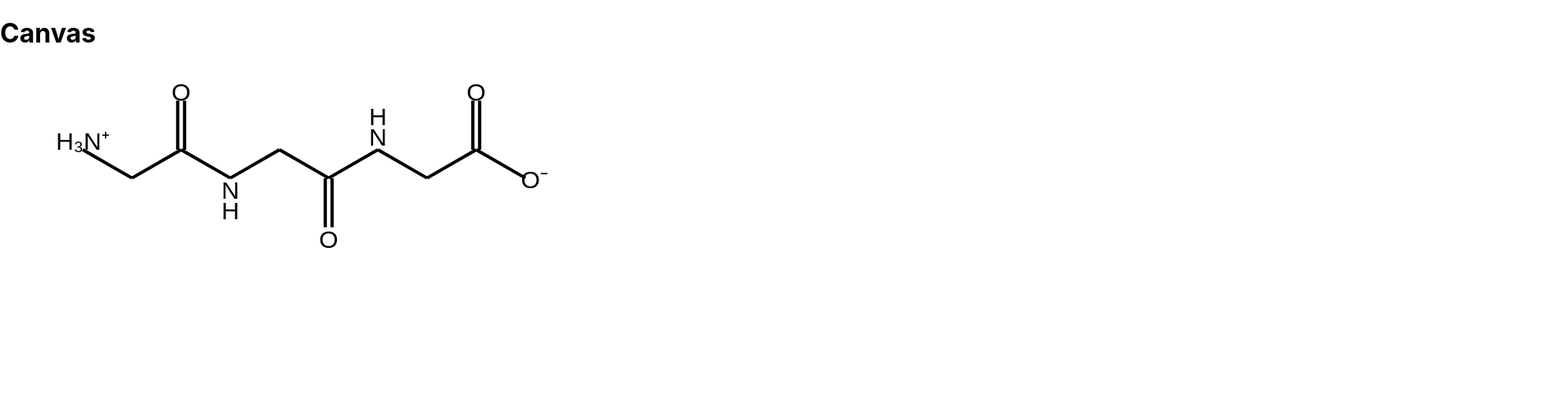
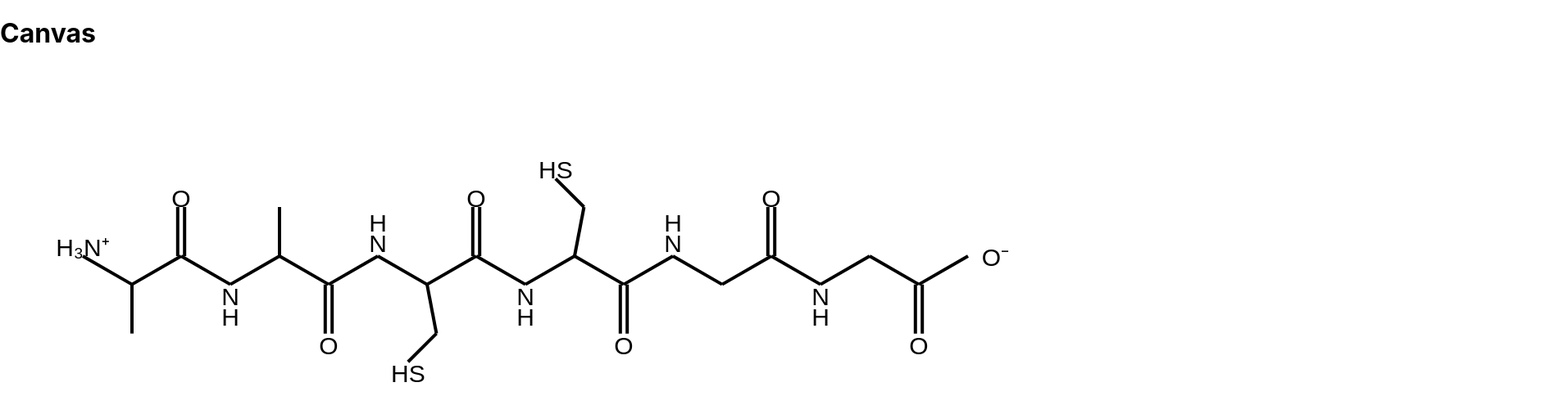
Before and after one commit to biela000/bioinformatyka-msc-2022, a React (Create React App) app: page /DEBUG/canvas in a window 1280 px wide. Shown: the top 506 px of the page at 82% size, 1902 px wide, since content can reach past the window. Built offline with nearby package versions, Linux system fonts and the light colour scheme.

Commit message:
Add a draw function, implement A, C and G

```diff
--- a/src/components/Canvas/Canvas.tsx
+++ b/src/components/Canvas/Canvas.tsx
@@ -1,4 +1,6 @@
 import React, { useEffect, useRef } from "react";
+import { drawBase, drawNH, drawNH3, drawOMinus, text } from "../../utils/canvas";
+import { AminoAcids } from "../../utils/aminoAcids";
 
 function Canvas() {
 	const canvasRef = useRef<HTMLCanvasElement>(null);
@@ -6,13 +8,17 @@ function Canvas() {
 		const canvas = canvasRef.current!;
 		const context = canvas.getContext("2d")!;
 		resetCanvas(context);
-		drawNH3(context, 100, 100);
-		let [x, y] = drawBase(context, 100, 100, false);
-		drawNH(context, x, y, false);
-		[x, y] = drawBase(context, x, y, true);
-		drawNH(context, x, y, true);
-		[x, y] = drawBase(context, x, y, false);
-		drawOMinus(context, x, y);
+
+		const acidString = "AACCGG";
+		drawPeptide(context, acidString);
+
+		// drawNH3(context, 100, 100);
+		// let [x, y] = drawBase(context, 100, 100, false);
+		// drawNH(context, x, y, false);
+		// [x, y] = drawBase(context, x, y, true);
+		// drawNH(context, x, y, true);
+		// [x, y] = drawBase(context, x, y, false);
+		// drawOMinus(context, x, y);
 
 	}, []);
 
@@ -25,8 +31,8 @@ function Canvas() {
 					border: "1px solid white"
 				}}
 				id="canvas"
-				width="1000"
-				height="300"
+				width="1900"
+				height="500"
 			></canvas>
 		</div>
 	);
@@ -39,131 +45,26 @@ const resetCanvas = (ctx: CanvasRenderingContext2D) => {
 	ctx.fillRect(0, 0, ctx.canvas.width, ctx.canvas.height);
 };
 
-// drawing in hexagon shapes, so when we move, we move using a tan(30) = 0.57735
+const drawPeptide = (ctx: CanvasRenderingContext2D, acidString: string) => {
+	let x = 100, y = 230;
+	drawNH3(ctx, x, y);
+	let inverted = false;
+	for (let i = 0; i < acidString.length; i++) {
+		let peptideX = 0, peptideY = 0;
+		[x, y, peptideX, peptideY] = drawBase(ctx, x, y, inverted);
 
-const tan30 = 0.57735;
+		const aminoAcid = AminoAcids.get(acidString[i]);
+		if (aminoAcid && aminoAcid.draw) {
+			aminoAcid.draw(ctx, peptideX, peptideY, inverted);
+		}
 
-const scalingFactor = 2;
-const baseSize = 30 * scalingFactor;
-const distance = baseSize;
-const lineWidth = baseSize / 15;
-const fontSize = baseSize / 2;
-const font = fontSize + "px Arial";
-
-const strokeStyle = "black";
-const fillStyle = "black";
-
-const drawBase = (ctx: CanvasRenderingContext2D, x: number, y: number, inverted: boolean = false) => {
-	ctx.save();
-	let peptideX = x;
-	let peptideY = y;
-	if (!inverted) {
-		// text(ctx, x, y, "H₃N⁺"); // this should be used only in the very first base
-		[x, y] = oneLine(ctx, x, y, x + distance, y + distance * tan30);
-		[x, y] = oneLine(ctx, x, y, x + distance, y - distance * tan30);
-		peptideX = x;
-		peptideY = y;
-		const [oxygenX, oxygenY] = doubleLine(ctx, x, y, x, y - distance);
-		text(ctx, oxygenX, oxygenY, "O");
-		[x, y] = oneLine(ctx, x, y, x + distance, y + distance * tan30);
-	} else {
-		// TODO: draw inverted base
-		[x, y] = oneLine(ctx, x, y, x + distance, y - distance * tan30);
-		[x, y] = oneLine(ctx, x, y, x + distance, y + distance * tan30);
-		peptideX = x;
-		peptideY = y;
-		const [oxygenX, oxygenY] = doubleLine(ctx, x, y, x, y + distance);
-		text(ctx, oxygenX, oxygenY + fontHeight(ctx), "O");
-		[x, y] = oneLine(ctx, x, y, x + distance, y - distance * tan30);
+		if (i !== acidString.length - 1) {
+			drawNH(ctx, x, y, inverted);
+		} else {
+			drawOMinus(ctx, x, y);
+		}
+		inverted = !inverted;
 	}
-	ctx.restore();
-	return [x, y, peptideX, peptideY];
-};
-
-const drawNH3 = (ctx: CanvasRenderingContext2D, x: number, y: number) => {
-	ctx.save();
-	text(ctx, x, y, "H₃N⁺");
-	ctx.restore();
-	return [x, y];
-};
-const drawOMinus = (ctx: CanvasRenderingContext2D, x: number, y: number) => {
-	ctx.save();
-	x += ctx.measureText("O⁻").width;
-	y += fontHeight(ctx) / 2;
-	text(ctx, x, y, "O⁻");
-	ctx.restore();
-	return [x, y];
-};
-const drawNH = (ctx: CanvasRenderingContext2D, x: number, y: number, up: boolean) => {
-	ctx.save();
-	if (up) y -= fontHeight(ctx) / 5;
-	else y += fontHeight(ctx);
-	text(ctx, x, y, "N");
-	if (up) y -= fontHeight(ctx);
-	else y += fontHeight(ctx);
-	text(ctx, x, y, "H");
-	ctx.restore();
-	return [x, y];
-};
-
-// Using these functions to easily keep track of the current x and y coordinates
-const oneLine = (ctx: CanvasRenderingContext2D, startX: number, startY: number, endX: number, endY: number): [number, number] => {
-	ctx.beginPath();
-	ctx.strokeStyle = strokeStyle;
-	ctx.lineWidth = lineWidth;
-	ctx.moveTo(startX, startY);
-	ctx.lineTo(endX, endY);
-	ctx.stroke();
-	ctx.closePath();
-	return [endX, endY];
-};
-
-const doubleLine = (ctx: CanvasRenderingContext2D, startX: number, startY: number, endX: number, endY: number): [number, number] => {
-	// calculating the vector and the perpendicular vector
-	const [vectorX, vectorY] = [endX - startX, endY - startY];
-	// multiplying the perpendicular vector by 0.07 to make it smaller
-
-
-	// WARNING: this is a magic number, and should be changed if the distance is changed #IMPORTANT
-	const [perpendicularVectorX, perpendicularVectorY] = [-vectorY * 0.07, vectorX * 0.07];
-
-
-	ctx.beginPath();
-	ctx.strokeStyle = "black";
-	ctx.lineWidth = lineWidth;
-	ctx.moveTo(startX, startY);
-	ctx.moveTo(startX + perpendicularVectorX, startY + perpendicularVectorY);
-	ctx.lineTo(endX + perpendicularVectorX, endY + perpendicularVectorY);
-	ctx.moveTo(startX - perpendicularVectorX, startY - perpendicularVectorY);
-	ctx.lineTo(endX - perpendicularVectorX, endY - perpendicularVectorY);
-	ctx.stroke();
-	ctx.closePath();
-	return [endX, endY];
-};
-
-const text = (ctx: CanvasRenderingContext2D, x: number, y: number, text: string) => {
-	ctx.beginPath();
-
-	ctx.fillStyle = fillStyle;
-	ctx.font = font;
-
-	const width = ctx.measureText(text).width;
-
-	ctx.fillText(text, x - width / 2, y);
-
-	ctx.closePath();
-};
-
-const fontHeight = (ctx: CanvasRenderingContext2D) => {
-	ctx.save();
-	ctx.font = font;
-	ctx.fillStyle = fillStyle;
-
-	const lineHeight = ctx.measureText("M").width;
-
-	ctx.restore();
-
-	return lineHeight;
 };
 
 export default Canvas;
--- a/src/types/proteinTypes.ts
+++ b/src/types/proteinTypes.ts
@@ -7,4 +7,6 @@ export type AminoAcid = {
 	letter: string;
 	name: string;
 	// TODO: possibly add mass, charge, etc.
+
+	draw?: (ctx: CanvasRenderingContext2D, x: number, y: number, inverted: boolean) => void;
 };
--- /dev/null
+++ b/src/utils/canvas.ts
@@ -0,0 +1,125 @@
+export const tan30 = 0.57735; /// for use with hexagons
+export const tan36 = 0.80902; /// for use with pentagons
+
+const scalingFactor = 2;
+const baseSize = 30 * scalingFactor;
+export const distance = baseSize;
+const lineWidth = baseSize / 15;
+const fontSize = baseSize / 2;
+const font = fontSize + "px Arial";
+
+const strokeStyle = "black";
+const fillStyle = "black";
+
+export const drawBase = (ctx: CanvasRenderingContext2D, x: number, y: number, inverted: boolean = false) => {
+	ctx.save();
+	let peptideX = x;
+	let peptideY = y;
+	if (!inverted) {
+		// text(ctx, x, y, "H₃N⁺"); // this should be used only in the very first base
+		[x, y] = oneLine(ctx, x, y, x + distance, y + distance * tan30);
+		peptideX = x;
+		peptideY = y;
+		[x, y] = oneLine(ctx, x, y, x + distance, y - distance * tan30);
+		const [oxygenX, oxygenY] = doubleLine(ctx, x, y, x, y - distance);
+		text(ctx, oxygenX, oxygenY, "O");
+		[x, y] = oneLine(ctx, x, y, x + distance, y + distance * tan30);
+	} else {
+		// TODO: draw inverted base
+		[x, y] = oneLine(ctx, x, y, x + distance, y - distance * tan30);
+		peptideX = x;
+		peptideY = y;
+		[x, y] = oneLine(ctx, x, y, x + distance, y + distance * tan30);
+		const [oxygenX, oxygenY] = doubleLine(ctx, x, y, x, y + distance);
+		text(ctx, oxygenX, oxygenY + fontHeight(ctx), "O");
+		[x, y] = oneLine(ctx, x, y, x + distance, y - distance * tan30);
+	}
+	ctx.restore();
+	return [x, y, peptideX, peptideY];
+};
+
+export const drawNH3 = (ctx: CanvasRenderingContext2D, x: number, y: number) => {
+	ctx.save();
+	text(ctx, x, y, "H₃N⁺");
+	ctx.restore();
+	return [x, y];
+};
+export const drawOMinus = (ctx: CanvasRenderingContext2D, x: number, y: number) => {
+	ctx.save();
+	x += ctx.measureText("O⁻").width;
+	y += fontHeight(ctx) / 2;
+	text(ctx, x, y, "O⁻");
+	ctx.restore();
+	return [x, y];
+};
+export const drawNH = (ctx: CanvasRenderingContext2D, x: number, y: number, up: boolean) => {
+	ctx.save();
+	if (up) y -= fontHeight(ctx) / 5;
+	else y += fontHeight(ctx);
+	text(ctx, x, y, "N");
+	if (up) y -= fontHeight(ctx);
+	else y += fontHeight(ctx);
+	text(ctx, x, y, "H");
+	ctx.restore();
+	return [x, y];
+};
+
+
+export const oneLine = (ctx: CanvasRenderingContext2D, startX: number, startY: number, endX: number, endY: number): [number, number] => {
+	ctx.beginPath();
+	ctx.strokeStyle = strokeStyle;
+	ctx.lineWidth = lineWidth;
+	ctx.moveTo(startX, startY);
+	ctx.lineTo(endX, endY);
+	ctx.stroke();
+	ctx.closePath();
+	return [endX, endY];
+};
+
+export const doubleLine = (ctx: CanvasRenderingContext2D, startX: number, startY: number, endX: number, endY: number): [number, number] => {
+	// calculating the vector and the perpendicular vector
+	const [vectorX, vectorY] = [endX - startX, endY - startY];
+	// multiplying the perpendicular vector by 0.07 to make it smaller
+
+
+	// WARNING: this is a magic number, and should be changed if the distance is changed #IMPORTANT
+	const [perpendicularVectorX, perpendicularVectorY] = [-vectorY * 0.07, vectorX * 0.07];
+
+
+	ctx.beginPath();
+	ctx.strokeStyle = "black";
+	ctx.lineWidth = lineWidth;
+	ctx.moveTo(startX, startY);
+	ctx.moveTo(startX + perpendicularVectorX, startY + perpendicularVectorY);
+	ctx.lineTo(endX + perpendicularVectorX, endY + perpendicularVectorY);
+	ctx.moveTo(startX - perpendicularVectorX, startY - perpendicularVectorY);
+	ctx.lineTo(endX - perpendicularVectorX, endY - perpendicularVectorY);
+	ctx.stroke();
+	ctx.closePath();
+	return [endX, endY];
+};
+
+export const text = (ctx: CanvasRenderingContext2D, x: number, y: number, text: string) => {
+	ctx.beginPath();
+
+	ctx.fillStyle = fillStyle;
+	ctx.font = font;
+
+	const width = ctx.measureText(text).width;
+
+	ctx.fillText(text, x - width / 2, y);
+
+	ctx.closePath();
+};
+
+export const fontHeight = (ctx: CanvasRenderingContext2D) => {
+	ctx.save();
+	ctx.font = font;
+	ctx.fillStyle = fillStyle;
+
+	const lineHeight = ctx.measureText("M").width;
+
+	ctx.restore();
+
+	return lineHeight;
+};
```
Also changed, not shown: src/utils/aminoAcids.ts (+118 -86 lines).
